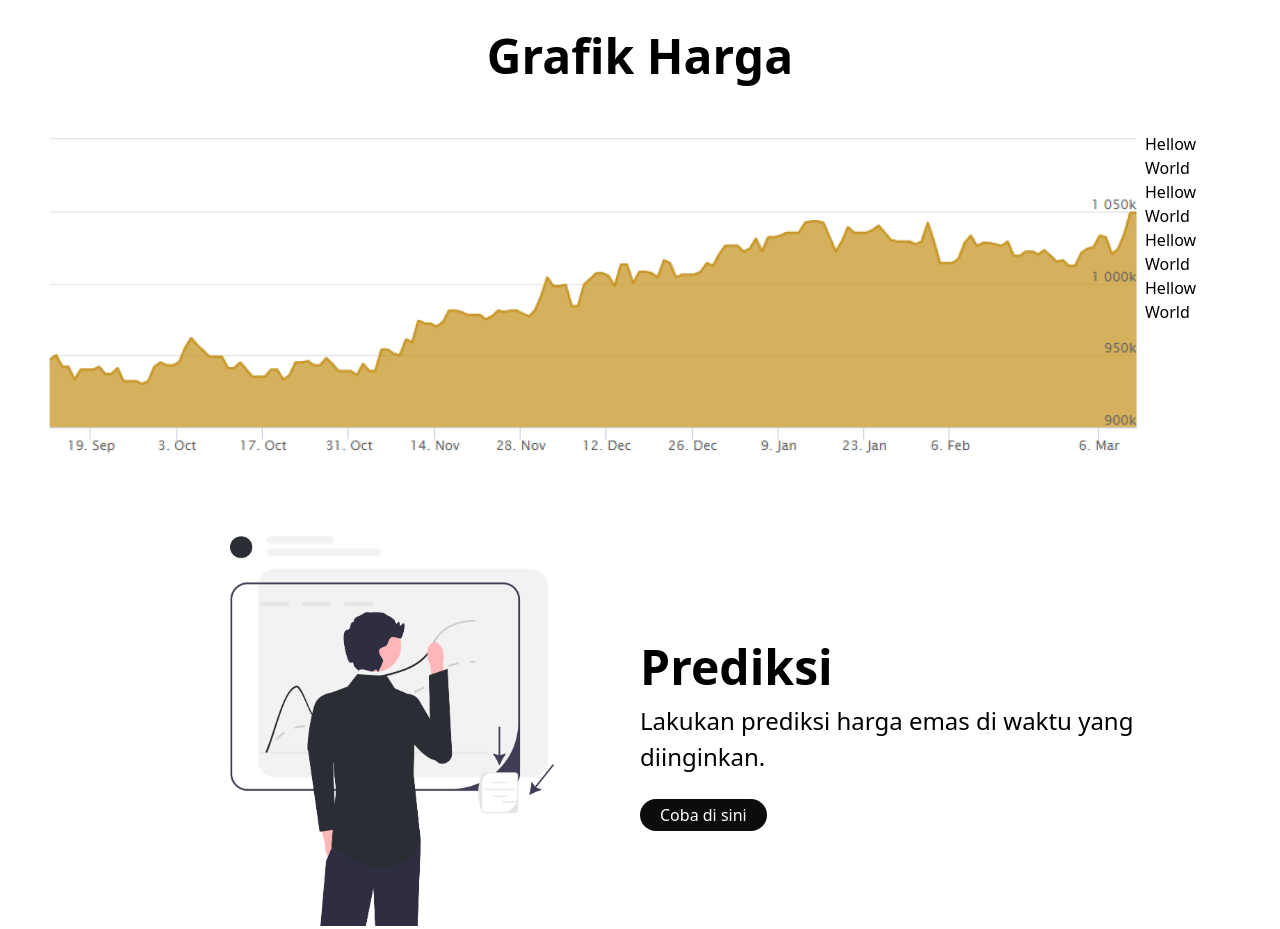
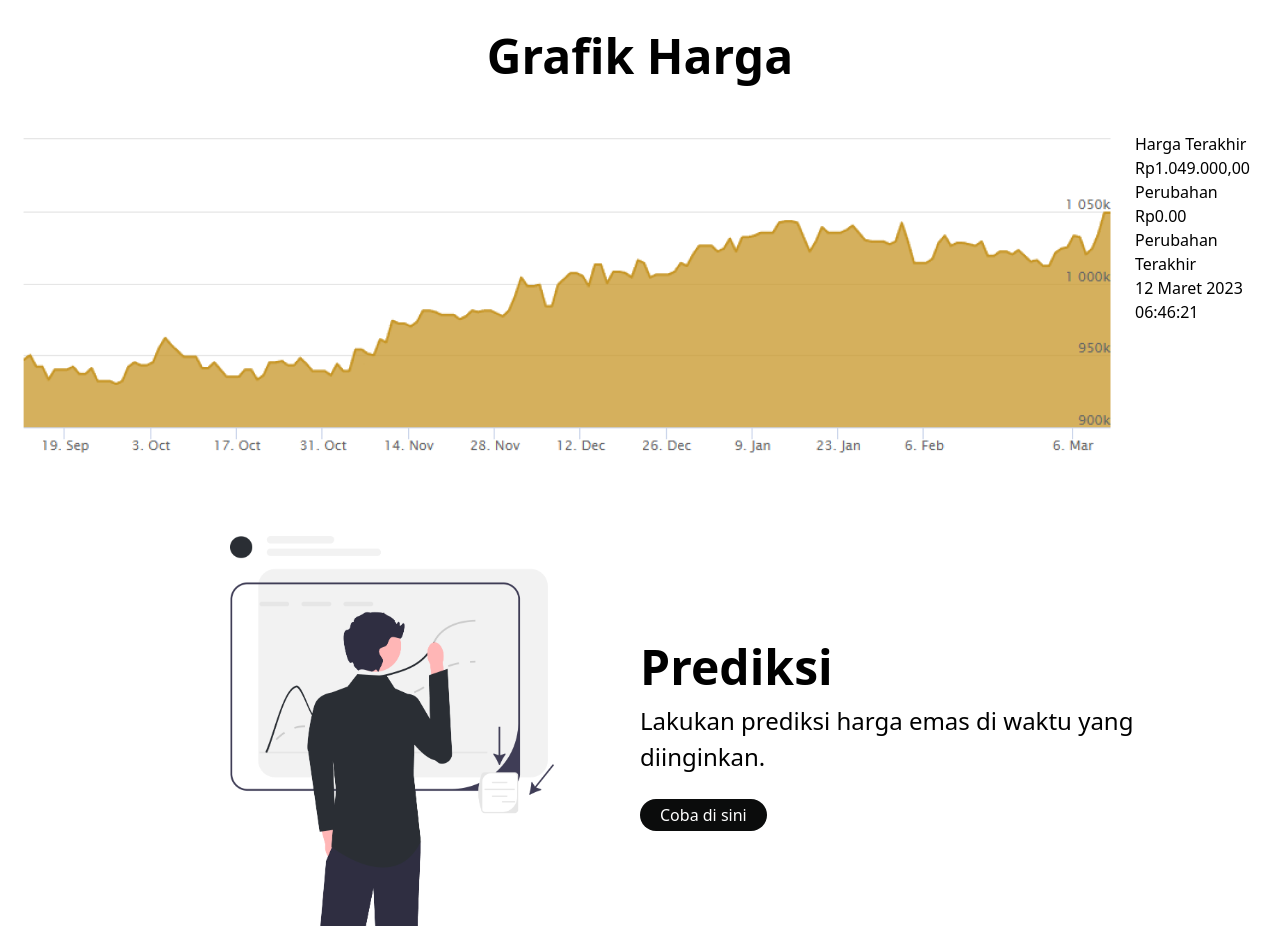
Before and after one commit to Bejo-Group/goldy-FE, a React (Create React App) app in the folder goldy/: page / in a window 1280 px wide. Shown: the part 780-1709 px from the top of the page. Built offline with nearby package versions, Linux system fonts and the light colour scheme.

Commit message:
fix graph on main homepage

```diff
--- a/goldy/src/components/ToGraphLanding.jsx
+++ b/goldy/src/components/ToGraphLanding.jsx
@@ -13,11 +13,15 @@ function ToGraphLanding () {
                 src={DummyGraph}
                 alt="Dummy-Graph"
                 />
-                <div>
-                    <p>Hellow World</p>
-                    <p>Hellow World</p>
-                    <p>Hellow World</p>
-                    <p>Hellow World</p>
+                <div className="px-4">
+                    <p>Harga Terakhir</p>
+                    <p>Rp1.049.000,00</p>
+
+                    <p>Perubahan</p>
+                    <p>Rp0.00</p>
+
+                    <p>Perubahan Terakhir</p>
+                    <p>12 Maret 2023 06:46:21</p>
                 </div>
             </div>
         </div>
```
